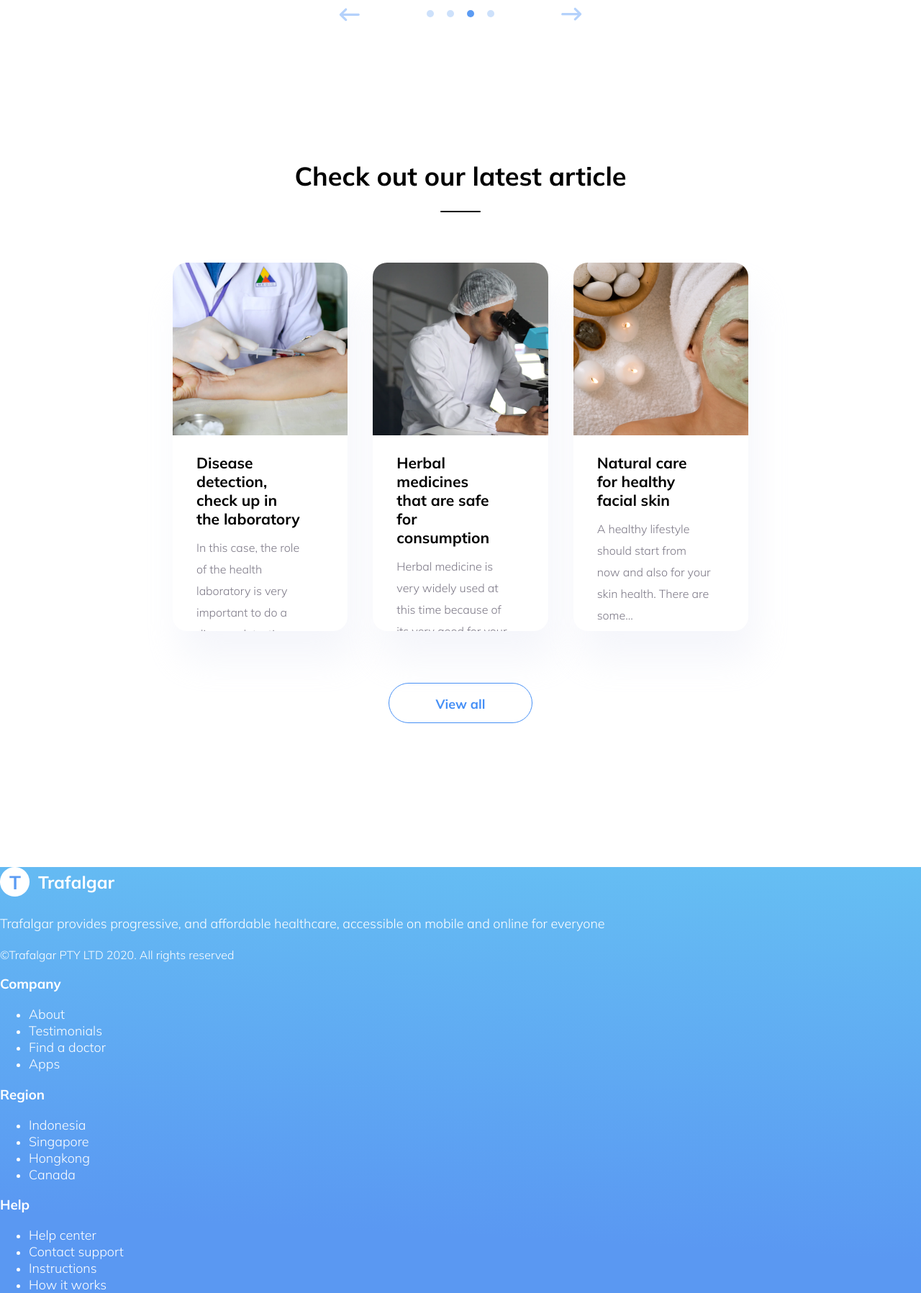
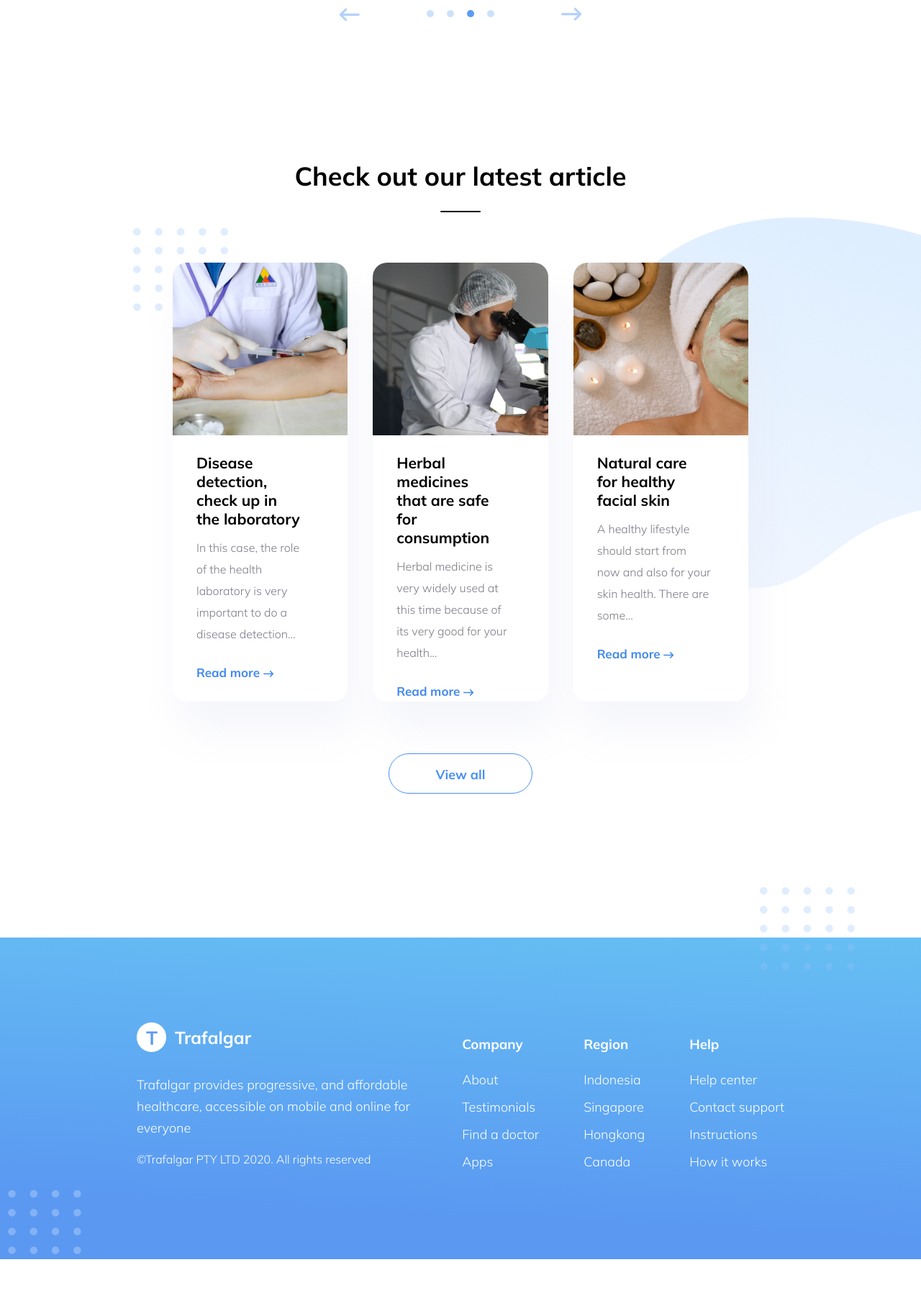
Before and after one commit to AlinaFishbakh/-Healthcare, a plain HTML site: page index.html in a window 1280 px wide. Shown: the part 4596-6393 px from the top of the page at 72% size. After the commit the page ends 6346 px from the top, so only its background shows below. Drawn offline with nearby package versions, Linux system fonts and the light colour scheme.

Commit message:
add styles for footer, add background elements

```diff
--- a/index.html
+++ b/index.html
@@ -110,7 +110,10 @@
       </div>
       <img src="/img/trafalgar-sec03.png" alt="" />
     </section>
-    <section class="slider">
+    <section class="slider-wrapper">
+      <div class="first-dots"></div>
+      <div class="second-dots"></div>
+      <div class="slider">
         <div class="slide">
           <h2 class="heading-underline">What our customers are saying</h2>
           <div class="slide-content">
@@ -183,8 +186,10 @@
             </div>
           </div>
         </div>
+      </div>
     </section>
     <section class="articles">
+      <div class="article-dots"></div>
       <h2 class="heading-underline">Check out our latest article</h2>
       <div class="articles-container">
         <div class="article-card">
@@ -233,6 +238,8 @@
       <button class="learn-more" type="button">View all</button>
     </section>
     <footer>
+      <div class="first-element"></div>
+      <div class="second-element"></div>
       <div>
         <a href="#">
           <img src="/img/logo-white.png" alt="logowhite" />
@@ -240,7 +247,7 @@
         <p class="description">
           Trafalgar provides progressive, and affordable healthcare, accessible on mobile and online for everyone
         </p>
-        <p>©Trafalgar PTY LTD 2020. All rights reserved</p>
+        <p class="rights">©Trafalgar PTY LTD 2020. All rights reserved</p>
       </div>
       <div>
         <h3>Company</h3>
--- a/style.css
+++ b/style.css
@@ -296,9 +296,34 @@ p.description {
 .slide-image img {
     margin-right: 30px;
 }
+.slider-wrapper {
+    position: relative;
+}
+.first-dots {
+    background: url(/img/sliderelement.png);
+    position: absolute;
+    top: -15px;
+    right: 195px;
+    z-index: 1;
+    width: 131.581px;
+    height: 115px;
+}
+.second-dots {
+    background: url(/img/secondslideelement.png);
+    position: absolute;
+    bottom: 39px;
+    left: 191px;
+    width: 131.581px;
+    height: 115px;
+
+}
 
 .articles {
     margin-top: 254px;
+    background: url(/img/articlevector.png) no-repeat;
+    background-position-y: 80px;
+    background-position-x: 100%;
+    position: relative;
 }
 .articles h2 {
     text-align: center;
@@ -324,12 +349,13 @@ p.description {
 .article-card {
     margin-top: 37px;
     width: 350px;
-    height: 512px;
+    min-height: 512px;
     border-radius: 20px;
     background: #FFF;
     box-shadow: 10px 40px 50px 0px rgba(229, 233, 246, 0.40);
     margin-left: 35px;
     overflow: hidden;
+    z-index: 1;
 }
 .article-card:first-child {
     margin-left: 0;
@@ -348,21 +374,65 @@ p.description {
 .articles .learn-more {
     margin-top: 72px;
 }
+.article-dots {
+    left: 185px;
+    top: 95px;
+    width: 131.581px;
+    height: 115px;
+    background: url(/img/articledots.png);
+    position: absolute;
+}
+
 
 
 footer {
     background: linear-gradient(183deg, #67C3F3 -8.57%, #5A98F2 82.96%);
     color: #FFF;
     margin-top: 200px;
+    display: flex;
+    justify-content: space-between;
+    padding: 118px 190px 113px;
+    position: relative;
+}
+footer p.description {
+    width: 390px;
+}
+
+.rights {
+    font-size: 16px;
 }
 footer h3,
 footer a {
     color:#FFF;
 }
+
 footer a {
     font-weight: 300;
+    line-height: 38px;
+
 }
 
 footer ul {
     margin: 0;
+    list-style: none;
+    padding-left: 0;
 }
+.first-element {
+    background: url(/img/footerelement.png);
+    position: absolute;
+    top: -70px;
+    right: 92px;
+    z-index: 1;
+    width: 131.581px;
+    height: 115px;
+}
+.second-element {
+    background: url(/img/footersecondel.png);
+    position: absolute;
+    bottom: 0;
+    left: 0;
+    width: 113px;
+    height: 96px;
+
+
+}
```
Also changed, not shown: img/articledots.png (added), img/articlevector.png (added), img/footerelement.png (added), img/footersecondel.png (added), img/footersecondelement.png (added), img/secondslideelement.png (added), img/sliderelement.png (added). Lines whose indentation alone changed are shown as unchanged.
